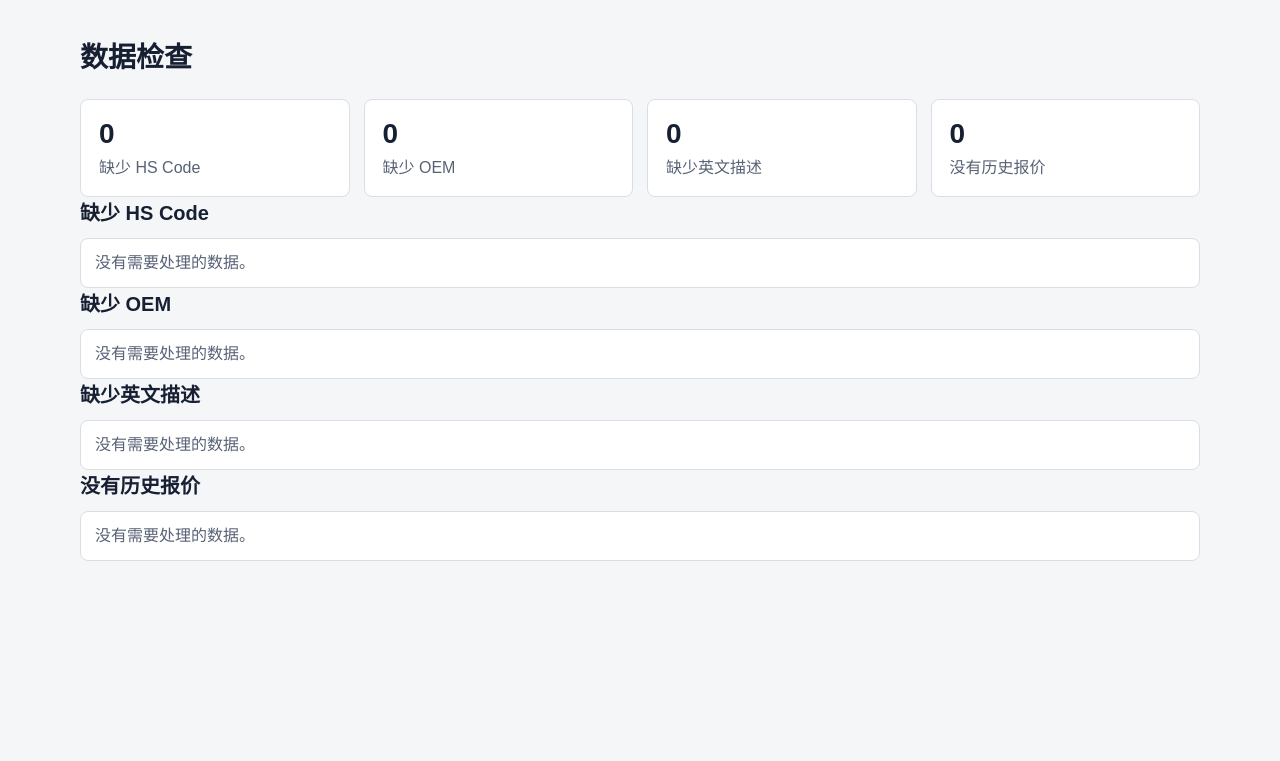
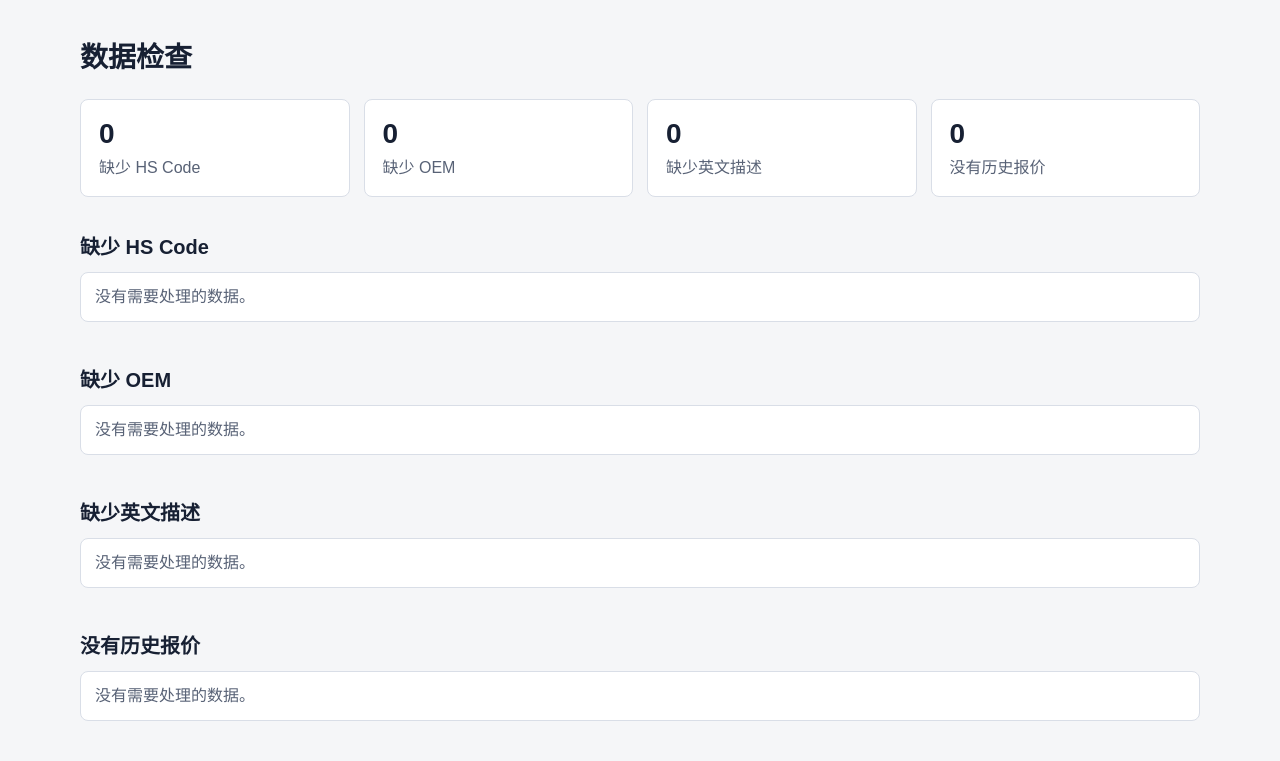
Before and after one commit to nancy-sun/gts-internal-tool, a Python web app: template app/templates/data_quality.html in a window 1280 px wide. Shown: the part 64-825 px from the top of the page. Before the commit the page ends 625 px from the top, so only its background shows below. Run offline with Jinja, Linux system fonts and the light colour scheme; the template is opened without the code that fills it, so the values that code supplies are empty.

Commit message:
Improve data quality page spacing

```diff
--- a/app/static/styles.css
+++ b/app/static/styles.css
@@ -624,6 +624,18 @@ button:disabled {
   color: var(--muted);
 }
 
+.data-quality-summary {
+  margin-bottom: 30px;
+}
+
+.data-quality-section {
+  margin-top: 34px;
+}
+
+.data-quality-section + .data-quality-section {
+  margin-top: 42px;
+}
+
 .search-form {
   display: grid;
   grid-template-columns: 160px minmax(180px, 1fr) 120px;
--- a/app/templates/data_quality.html
+++ b/app/templates/data_quality.html
@@ -45,7 +45,7 @@
     <h1>数据检查</h1>
   </section>
 
-  <div class="summary-grid">
+  <div class="summary-grid data-quality-summary">
     <div>
       <strong>{{ report.missing_hs_code|length }}</strong>
       <span>缺少 HS Code</span>
@@ -64,22 +64,22 @@
     </div>
   </div>
 
-  <section class="table-section">
+  <section class="table-section data-quality-section">
     <h2>缺少 HS Code</h2>
     {{ quality_table(report.missing_hs_code) }}
   </section>
 
-  <section class="table-section">
+  <section class="table-section data-quality-section">
     <h2>缺少 OEM</h2>
     {{ quality_table(report.missing_oem) }}
   </section>
 
-  <section class="table-section">
+  <section class="table-section data-quality-section">
     <h2>缺少英文描述</h2>
     {{ quality_table(report.missing_description) }}
   </section>
 
-  <section class="table-section">
+  <section class="table-section data-quality-section">
     <h2>没有历史报价</h2>
     {{ quality_table(report.without_quotation) }}
   </section>
```
